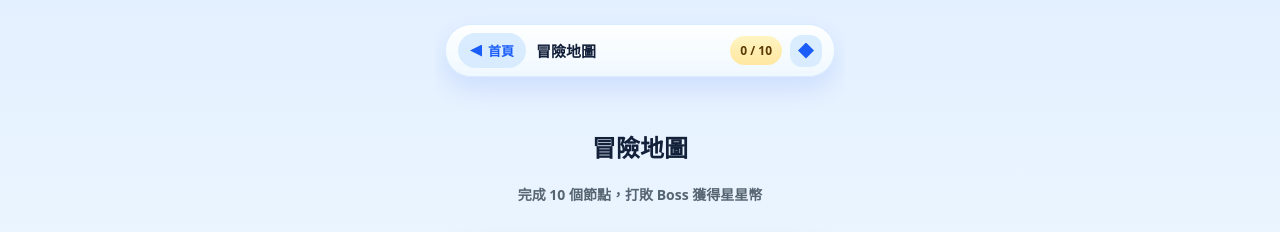
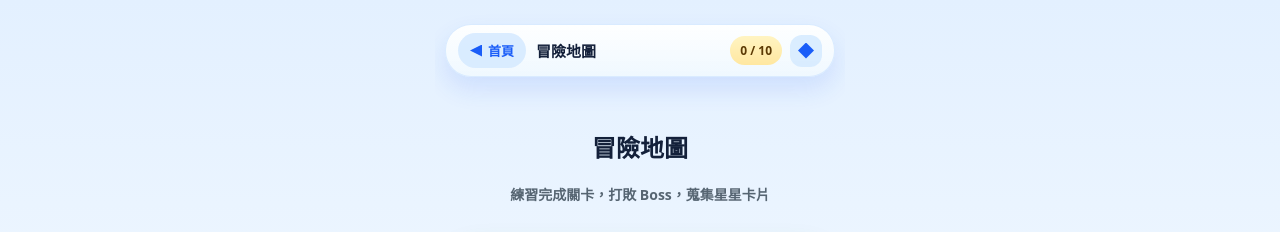
Before and after one commit to daisanity-svg/star-practice-pwa, a Next.js app: page /adventure in a window 1280 px wide. Shown: the top 232 px of the page. Built offline with nearby package versions, Linux system fonts and the light colour scheme.

Commit message:
feat(adventure): 冒險地圖幼化文案\n\n- 副標語改為『練習完成關卡，打敗 Boss，蒐集星星卡片』

```diff
--- a/app/adventure/page.tsx
+++ b/app/adventure/page.tsx
@@ -48,7 +48,7 @@ export default function AdventurePage() {
       <section className="adventure-stage">
         <div className="adventure-header">
           <h1 className="adventure-title">冒險地圖</h1>
-          <p className="adventure-sub">完成 10 個節點，打敗 Boss 獲得星星幣</p>
+          <p className="adventure-sub">練習完成關卡，打敗 Boss，蒐集星星卡片</p>
         </div>
 
         <div className="adventure-route">
```
